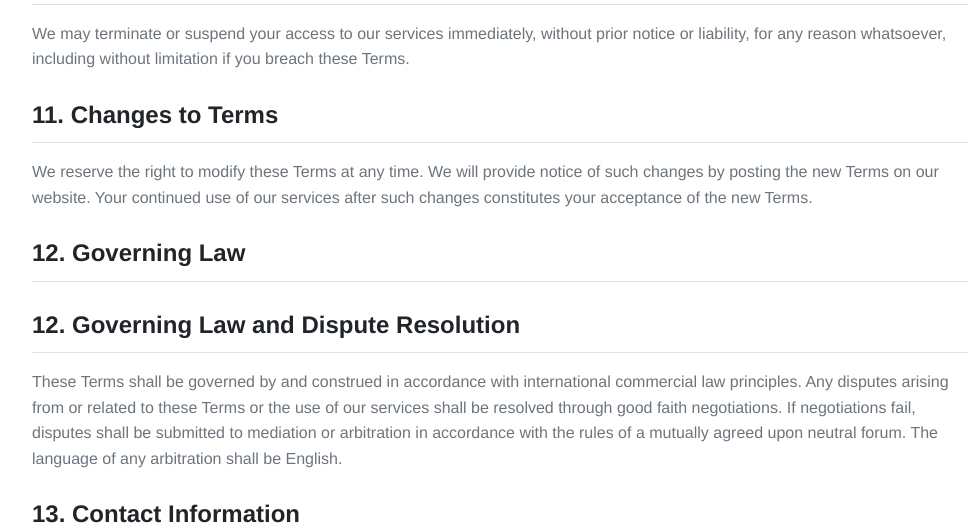
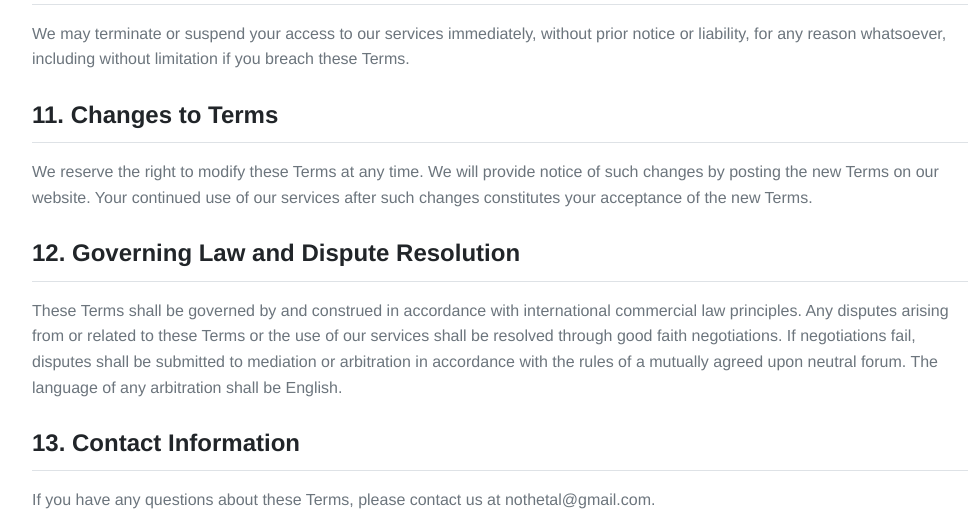
Before and after one commit to credibility-index/credibility-index, a Flask app: page /terms in a window 1280 px wide. Shown: the part 1873-2399 px from the top of the page, without its empty margins (140-1119 px from the left). Run offline with Flask 3, Linux system fonts and the light colour scheme.

Commit message:
Update terms.html

```diff
--- a/templates/terms.html
+++ b/templates/terms.html
@@ -166,7 +166,6 @@
             <h2>11. Changes to Terms</h2>
             <p>We reserve the right to modify these Terms at any time. We will provide notice of such changes by posting the new Terms on our website. Your continued use of our services after such changes constitutes your acceptance of the new Terms.</p>
 
-            <h2>12. Governing Law</h2>
             <p><h2>12. Governing Law and Dispute Resolution</h2>
 <p>
     These Terms shall be governed by and construed in accordance with international commercial law principles.
```
